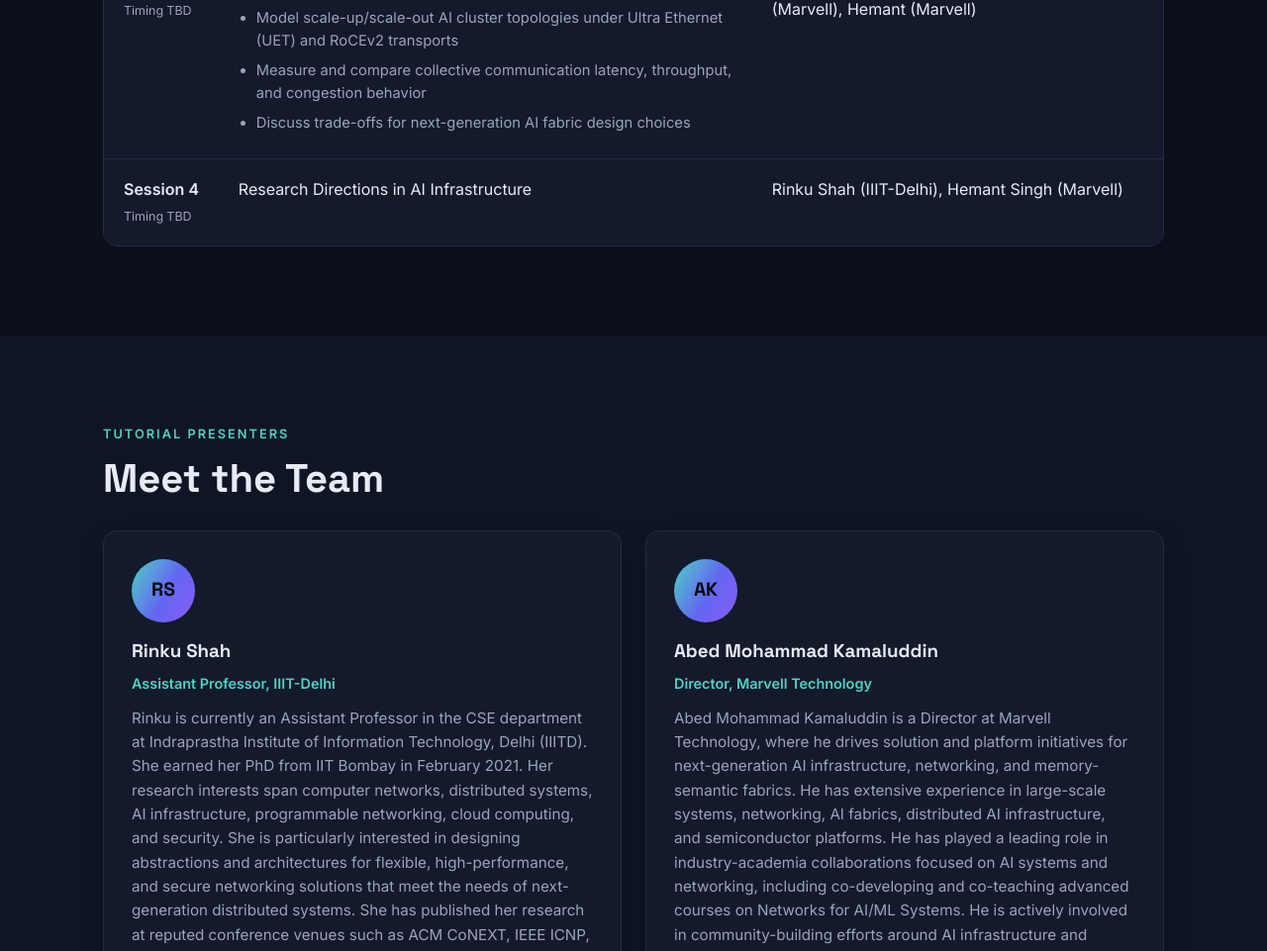
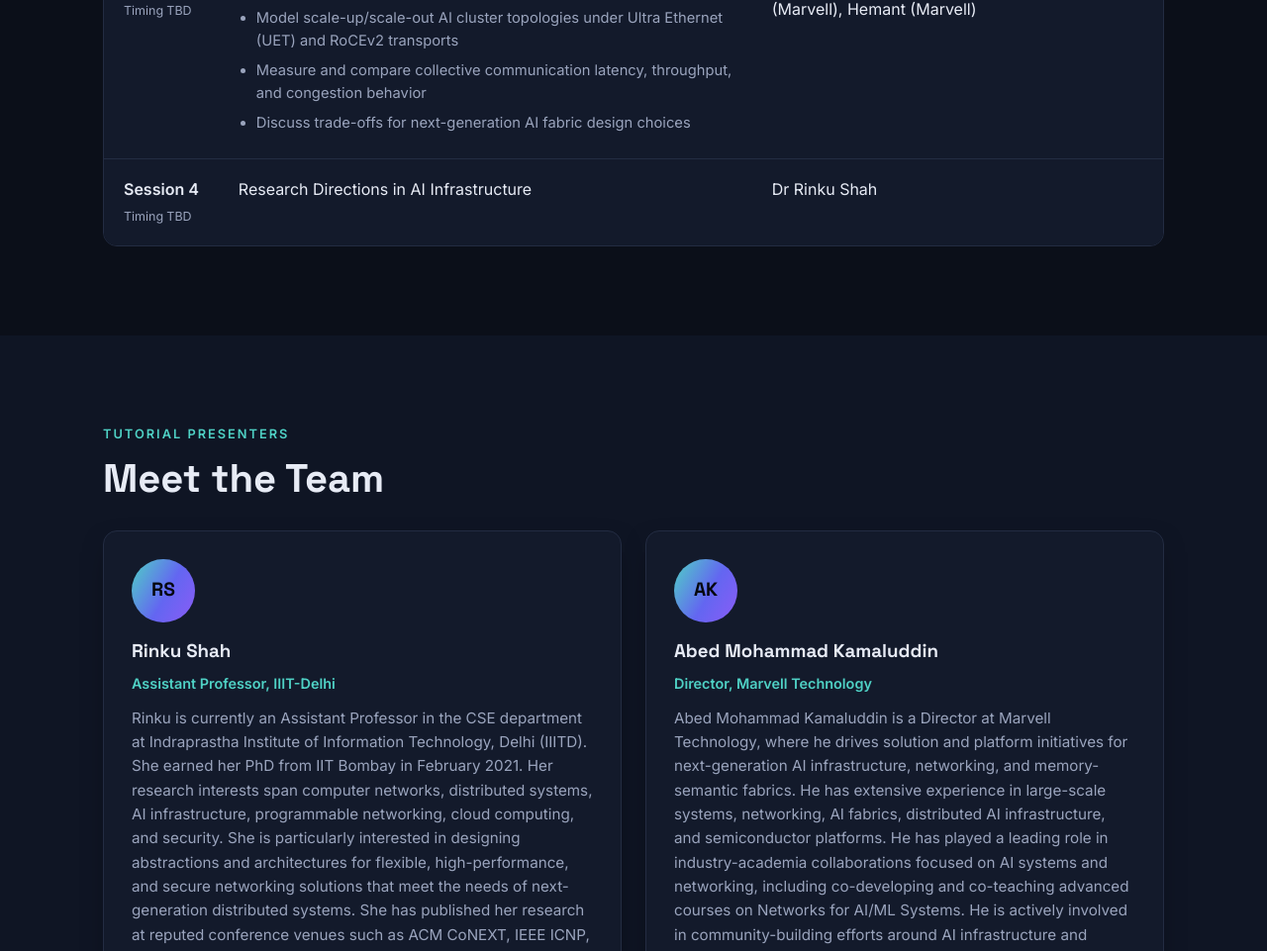
Before and after one commit to MarvellEmbeddedProcessors/arise, a plain HTML site: page index.html in a window 1280 px wide. Shown: the part 3383-4344 px from the top of the page at 99% size. Drawn offline with Linux system fonts and the light colour scheme.

Commit message:
fix: update speaker name for Session 4
Signed-off-by: Sriram Vatala <svatala@marvell.com>

```diff
--- a/index.html
+++ b/index.html
@@ -200,7 +200,7 @@
             <tr>
               <td class="time-cell">Session 4<br><span class="time-tbd">Timing TBD</span></td>
               <td>Research Directions in AI Infrastructure</td>
-              <td>Rinku Shah (IIIT-Delhi), Hemant Singh (Marvell)</td>
+              <td>Dr Rinku Shah</td>
             </tr>
           </tbody>
         </table>
```
